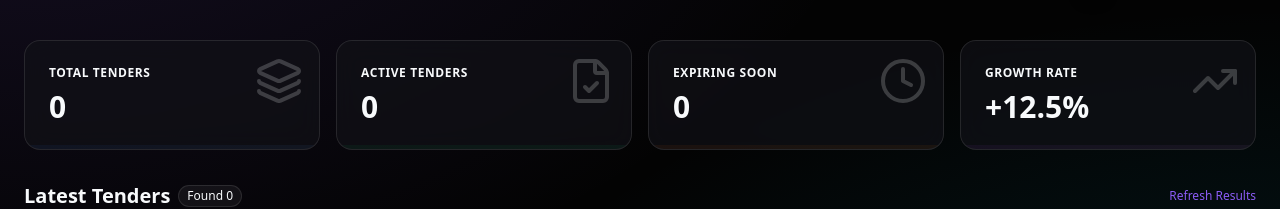
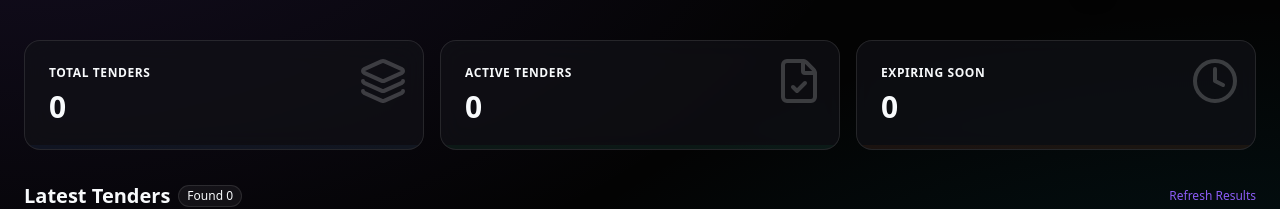
Before and after one commit to Vansh17555555/Prossima-frontend, a Next.js app: page / in a window 1280 px wide. Shown: the part 228-437 px from the top of the page. Built offline with nearby package versions, Linux system fonts and the light colour scheme; no server answers.

Commit message:
pushing frontend

```diff
--- a/app/page.tsx
+++ b/app/page.tsx
@@ -187,7 +187,6 @@
           total={totalCount}
           active={Math.floor(totalCount * 0.4)}
           expiring={Math.floor(totalCount * 0.05)}
-          growth="+12.5%"
         />
 
         <section>
--- a/components/DashboardStats.tsx
+++ b/components/DashboardStats.tsx
@@ -7,19 +7,17 @@
   total: number;
   active: number;
   expiring: number;
-  growth: string;
 }
 
-export default function DashboardStats({ total, active, expiring, growth }: StatsProps) {
+export default function DashboardStats({ total, active, expiring }: StatsProps) {
   const stats = [
     { label: "Total Tenders", value: total.toLocaleString(), icon: Layers, color: "from-blue-500/20 to-blue-400/20", text: "text-blue-400" },
     { label: "Active Tenders", value: active.toLocaleString(), icon: FileCheck, color: "from-green-500/20 to-green-400/20", text: "text-green-400" },
     { label: "Expiring Soon", value: expiring.toLocaleString(), icon: Clock, color: "from-orange-500/20 to-orange-400/20", text: "text-orange-400" },
-    { label: "Growth Rate", value: growth, icon: TrendingUp, iconColor: "text-purple-400", color: "from-purple-500/20 to-purple-400/20", text: "text-purple-400" },
   ];
 
   return (
-    <div className="grid grid-cols-1 md:grid-cols-2 lg:grid-cols-4 gap-4 mb-8">
+    <div className="grid grid-cols-1 md:grid-cols-3 gap-4 mb-8">
       {stats.map((stat, i) => (
         <motion.div
           key={stat.label}
```
